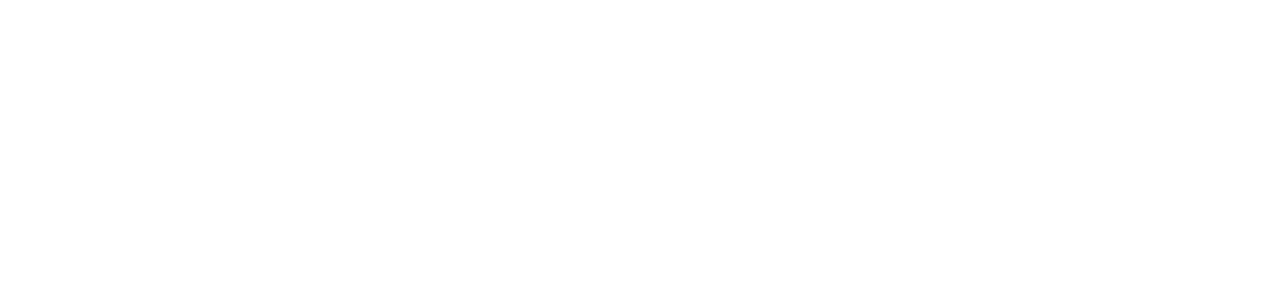
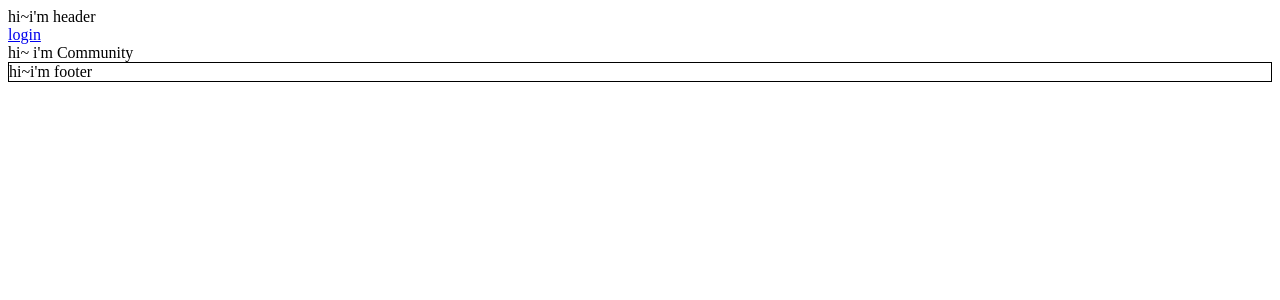
Before and after one commit to codestates-seb/seb43_main_009, a React app in the folder client/: page /commu in a window 1280 px wide. Before the commit this address had no page. Shown: the top 300 px of the page. Built offline with nearby package versions, Linux system fonts and the light colour scheme.

Commit message:
[FE] 라우트+경로설정

```diff
--- a/client/src/App.js
+++ b/client/src/App.js
@@ -1,12 +1,18 @@
 import { BrowserRouter, Routes, Route } from "react-router-dom";
 import React from "react";
 import Home from "./page/Home";
+import Login from "./page/Login";
+import Community from "./page/Community";
+import Survey from "./page/Survey";
 
 const App = () => {
   return (
     <BrowserRouter>
       <Routes>
         <Route path="/" element={<Home />}></Route>
+        <Route path="/login" element={<Login />}></Route>
+        <Route path="/commu" element={<Community />}></Route>
+        <Route path="/survey" element={<Survey />}></Route>
       </Routes>
     </BrowserRouter>
   );
--- a/client/src/common/Header.js
+++ b/client/src/common/Header.js
@@ -1,10 +1,18 @@
 import styled from "styled-components";
 import React from "react";
 import logo from "../../public/logo.png";
+import Home from "../page/Home";
+import Community from "../page/Community"
+import Login from "../page/Login"
+import Survey from "../page/Survey"
+import { Link } from "react-router-dom";
 
 export const Header = () => {
   return(
-    <div>hi~i'm header</div>
+    <>
+      <div>hi~i'm header</div>
+      <Link to="/login">login</Link>
+    </>
   );
 };
 
--- a/client/src/page/Community.js
+++ b/client/src/page/Community.js
@@ -1,4 +1,5 @@
-import Layout from "../../components/common/Layout";
+import React from "react";
+import Layout from "../common/Layout";
 import styled from "styled-components";
 
 const Community = () => {
--- a/client/src/page/Login.js
+++ b/client/src/page/Login.js
@@ -1,7 +1,10 @@
 import styled from "styled-components";
+import React from "react";
 
 const Login = () => {
-  return;
+  return(
+    <div>login now</div>
+  )
 };
 
 export default Login;
--- a/client/src/page/Survey.js
+++ b/client/src/page/Survey.js
@@ -1,4 +1,5 @@
-import Layout from "../../components/common/Layout";
+import React from "react";
+import Layout from "../common/Layout";
 import styled from "styled-components";
 
 const Survey = () => {
```
